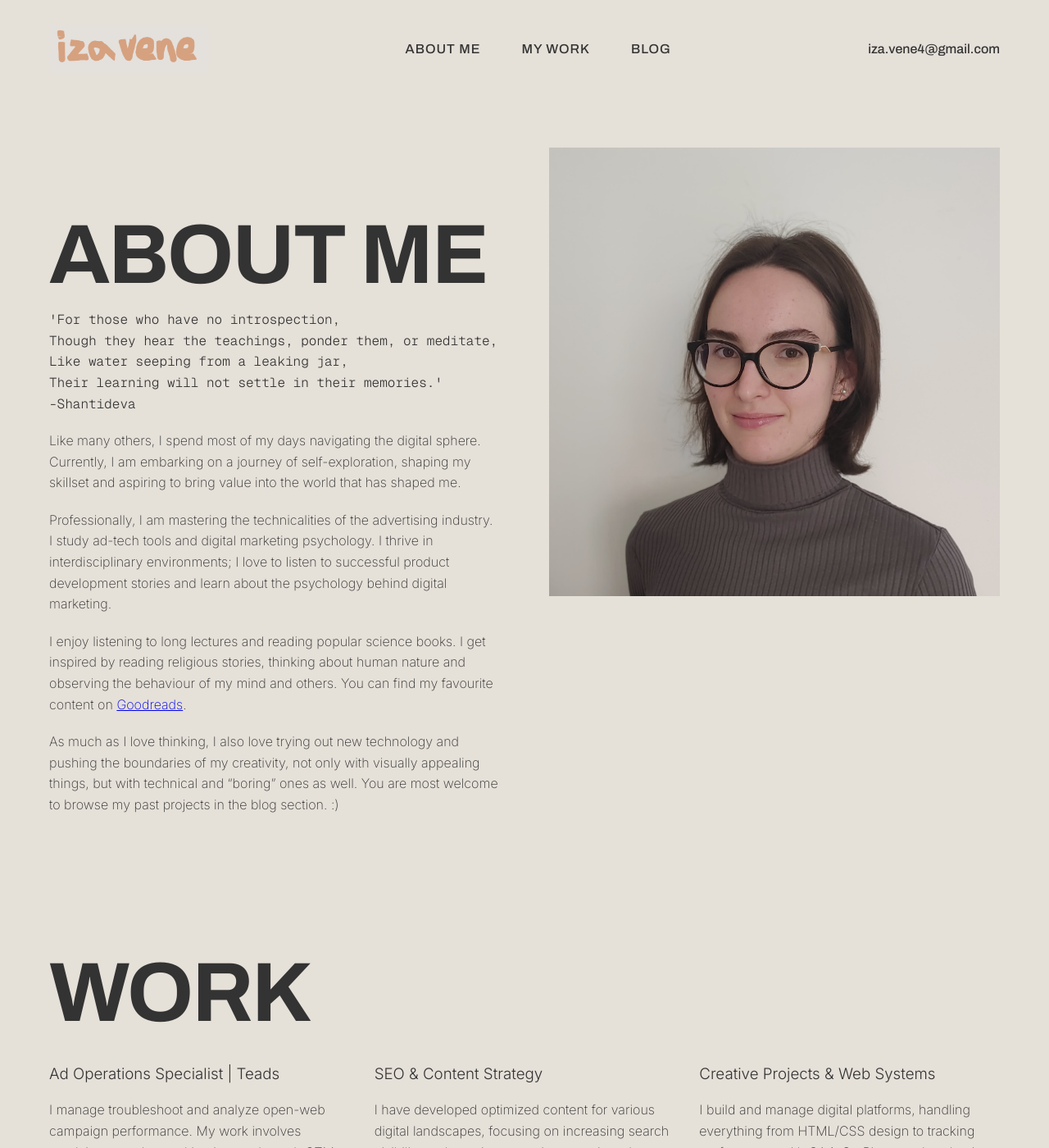
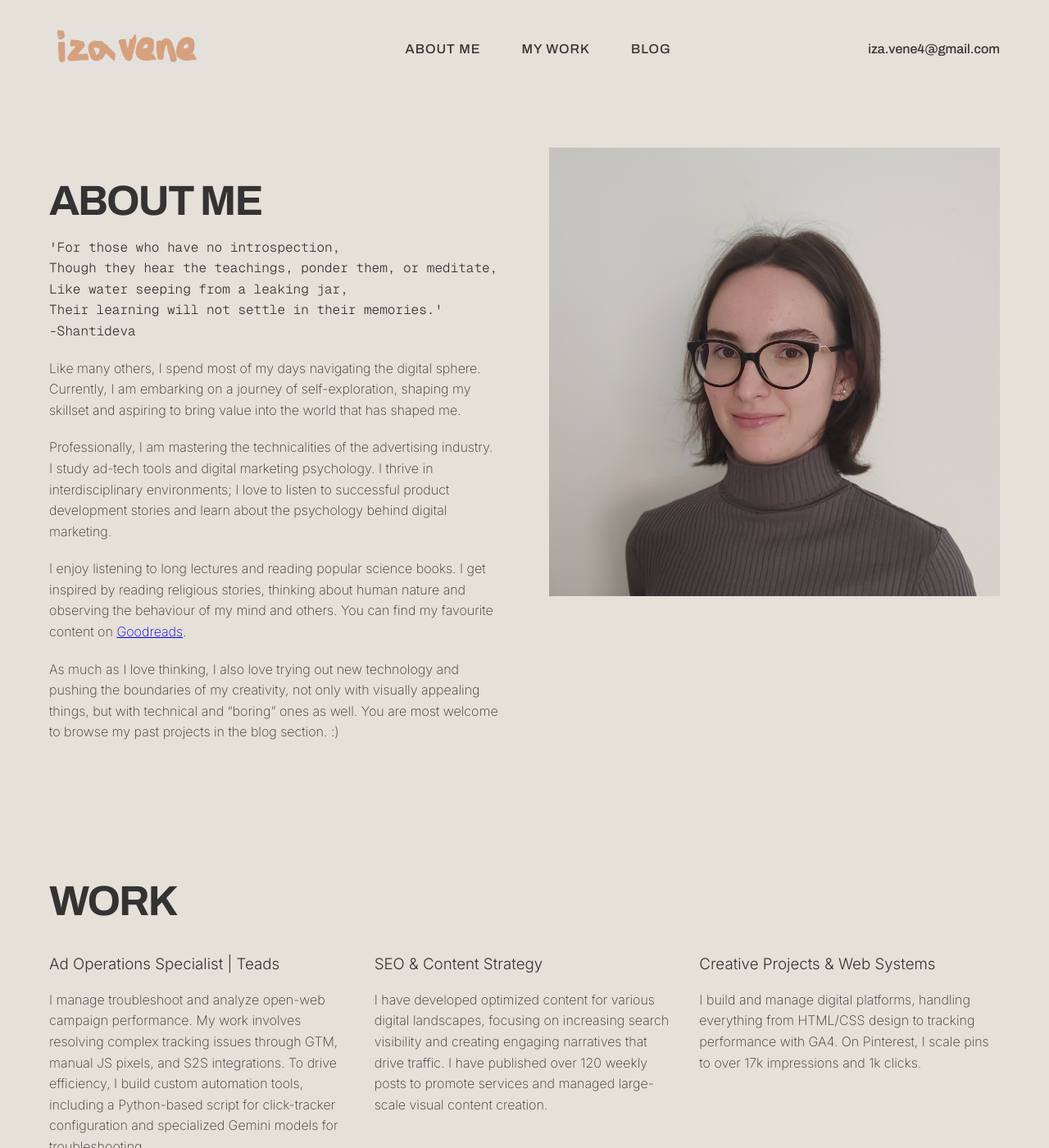
Before and after one commit to vendi525/vendi525.github.io, a Jekyll site: the page built from index.html, in a window 1280 px wide and 1400 px high. Shown: the whole window at 82% size. Built offline with Jekyll 4.4.1, drawn with Linux system fonts in a browser that asks for light colours.

Commit message:
Reduce font size for about-text-column and section-title

```diff
--- a/assets/css/style.css
+++ b/assets/css/style.css
@@ -112,7 +112,7 @@ body {
 
 .about-text-column h2 {
   font-family: "Archivo", sans-serif;
-  font-size: 8vw; /* This makes the text 12% of the screen width */
+  font-size: 4vw; /* This makes the text 12% of the screen width */
   line-height: 0.9; /* Tighter line height looks better for huge text */
   text-transform: uppercase;
   margin-bottom: 20px;
@@ -127,7 +127,7 @@ section {
 
 .section-title {
   font-family: "Archivo", sans-serif;
-  font-size: 8vw; /* This makes the text 12% of the screen width */
+  font-size: 4vw; /* This makes the text 12% of the screen width */
   line-height: 0.9; /* Tighter line height looks better for huge text */
   text-transform: uppercase;
   margin-bottom: 20px;
```
